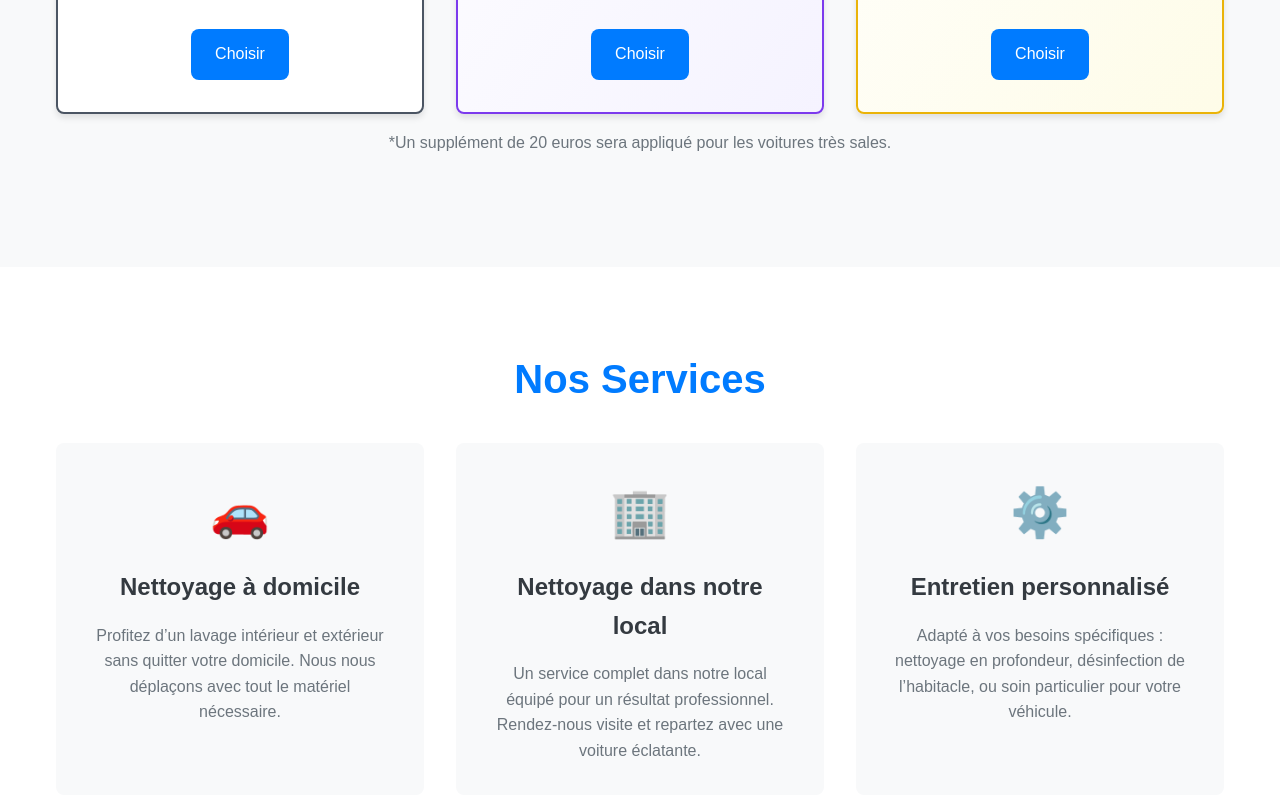
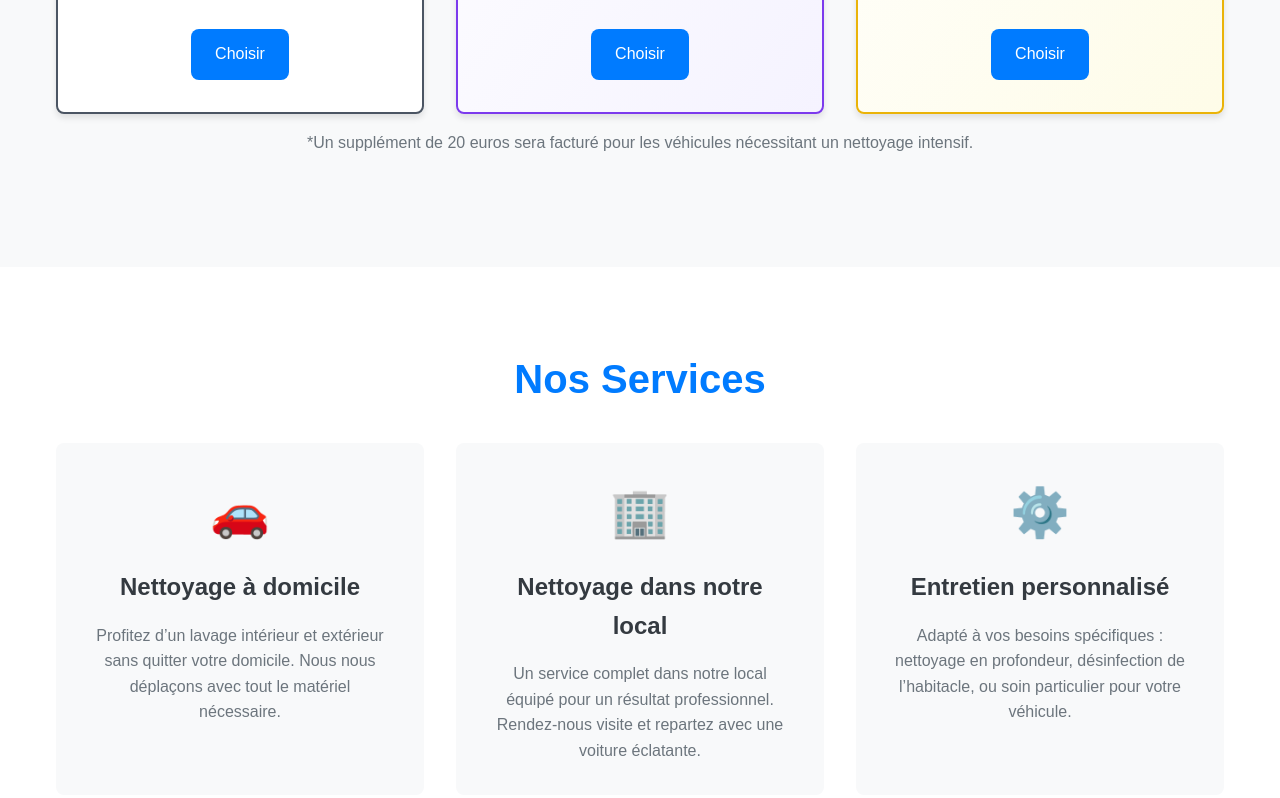
Before and after one commit to ilyesbahlagui/cleanauto, a plain HTML site: page index.html in a window 1280 px wide. Shown: the part 1359-2157 px from the top of the page. Drawn offline with Linux system fonts and the light colour scheme; a web font is replaced by a local one.

Commit message:
update phrase forfait

```diff
--- a/index.html
+++ b/index.html
@@ -51,7 +51,7 @@
             <div class="packages-grid">
                 <!-- Les cartes seront générées par JavaScript -->
             </div>
-            <p class="additional-info">*Un supplément de 20 euros sera appliqué pour les voitures très sales.</p>
+            <p class="additional-info">*Un supplément de 20 euros sera facturé pour les véhicules nécessitant un nettoyage intensif.</p>
         </div>
     </section>
 
```
